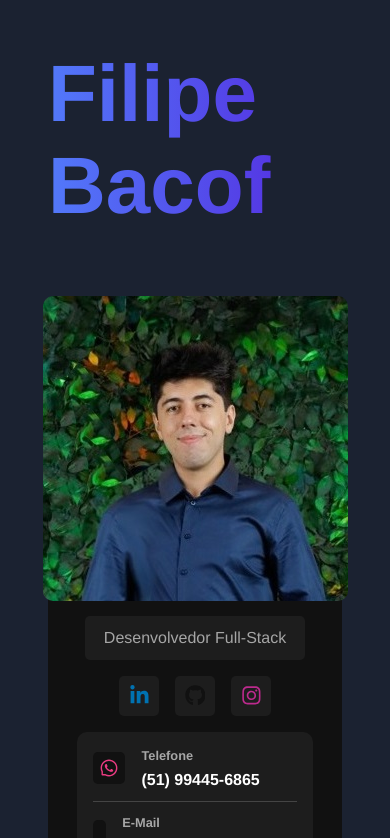
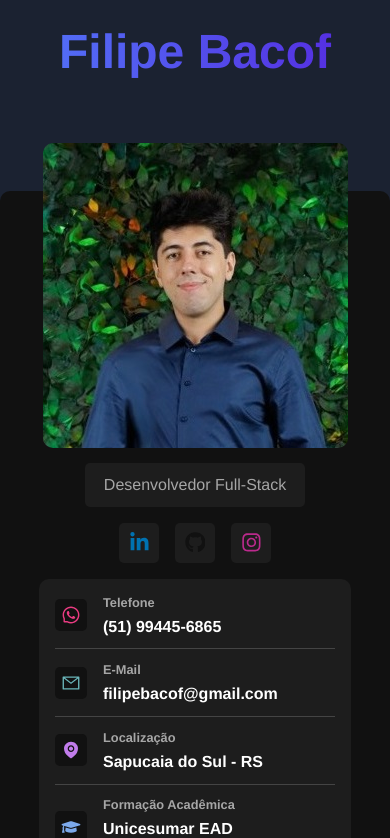
Before and after one commit to Filipe-Bacof/portifolio-filipe, a React (Vite) app: page / in a window 390 px wide. Shown: the top 838 px of the page. Built offline with nearby package versions, Linux system fonts and the light colour scheme.

Commit message:
Responsividade done!

```diff
--- a/src/components/TechnologiesContainer.jsx
+++ b/src/components/TechnologiesContainer.jsx
@@ -32,7 +32,7 @@ const technologies = [
 const TechnologiesContainer = () => {
   return (
     <section className='technologies-container'>
-        <h2>Tecnologias que mais utilizo</h2>
+        <h2>Tecnologias que utilizo</h2>
         <div className="technologies-grid">
             {technologies.map((tech) => (
                 <div className="technology-card" id={tech.id} key={tech.id}>
--- a/src/styles/components/app.sass
+++ b/src/styles/components/app.sass
@@ -1,10 +1,15 @@
 @use '../variables'
+@use '../mixins'
 
 #portifolio
     display: flex
     flex-wrap: wrap
     padding: 3rem
     gap: 3rem
+
+    @include mixins.mobile
+        padding: 0
+        flex-direction: column
 
     h1
         width: 100%
@@ -13,3 +18,8 @@
         background: variables.$gradient
         -webkit-background-clip: text
         -webkit-text-fill-color: transparent
+
+        @include mixins.mobile
+            @include mixins.center
+            margin-top: 1.5rem
+            font-size: 3rem
--- a/src/styles/components/maincontent.sass
+++ b/src/styles/components/maincontent.sass
@@ -6,6 +6,9 @@
     flex: 2 1 0
     border-radius: variables.$container-border-radius
     padding: 3rem
+
+    @include mixins.mobile
+        padding: 2rem
 
     section
         display: flex
@@ -22,6 +25,17 @@
         &:after
             @include mixins.gradient-border
 
+            @include mixins.mobile
+                background: none
+                height: 0
+                width: 0
+
+        @include mixins.mobile
+            font-size: 1.5rem
+            background: variables.$gradient
+            -webkit-background-clip: text
+            -webkit-text-fill-color: transparent
+
     p
         color: variables.$text-color-secondary
         margin-bottom: 1rem
--- a/src/styles/components/technologiescontainer.sass
+++ b/src/styles/components/technologiescontainer.sass
@@ -9,6 +9,10 @@
         flex-wrap: wrap
         gap: 1.5rem
 
+        @include mixins.mobile
+            padding: 0
+            flex-direction: column
+
         .technology-card
             @include mixins.center
             gap: 1rem
@@ -17,12 +21,17 @@
             width: 45%
             border-radius: variables.$card-border-radius
 
+            @include mixins.mobile
+                width: 100%
+                justify-content: left
+
             h3
                 color: variables.$text-color
                 margin-bottom: 1rem
 
             svg
                 font-size: 6rem
+                min-width: 15%
 
         #html
             svg
@@ -39,6 +48,7 @@
         #node
             svg
                 color: #83cd29
+                font-size: 9rem
 
         #mysql
             svg
@@ -47,10 +57,12 @@
         #react
             svg
                 color: #61dafb
+                font-size: 8rem
 
         #mongodb
             svg
                 color: #0FA14C
+                font-size: 8rem
 
         #typescript
             svg
--- a/src/styles/mixins.sass
+++ b/src/styles/mixins.sass
@@ -17,3 +17,7 @@
     background: variables.$gradient
     height: 3px
     width: 30%
+
+@mixin mobile
+    @media(max-width: 1000px)
+        @content
```
